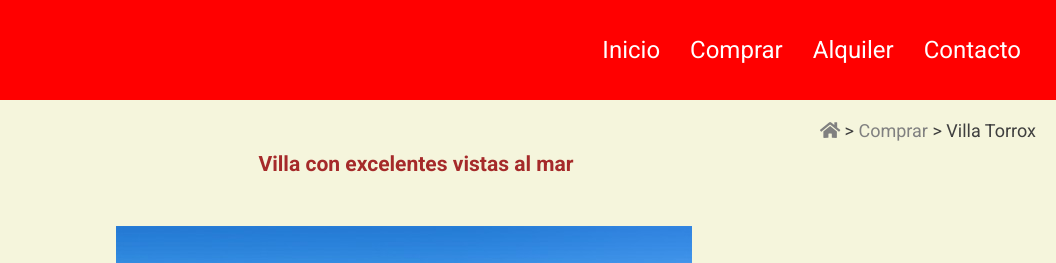
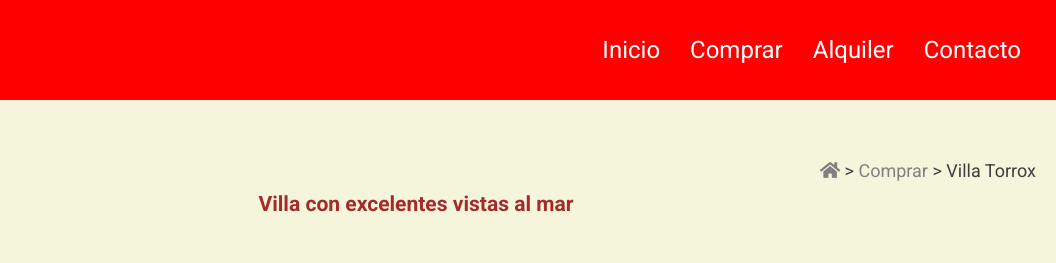
Before and after one commit to mapera91/hose.com, a plain HTML site: page compra1.html in a window 1280 px wide. Shown: the top 263 px of the page, 224-1280 px from the left. Drawn offline with Linux system fonts and the light colour scheme.

Commit message:
breadcrum

```diff
--- a/css/estilos.css
+++ b/css/estilos.css
@@ -285,7 +285,7 @@ footer {
 }
 
 .bread {
-    padding-top: 120px;
+    padding-top: 160px;
     padding-right: 20px;
     text-align: right;
 }
```
